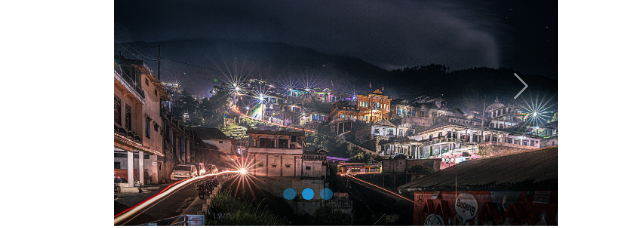
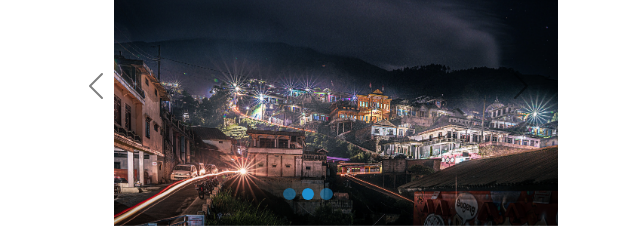
Before and after one commit to fernndzaky/NVJ-Client, a React (Create React App) app: page /about in a window 1280 px wide. Shown: the part 1596-1824 px from the top of the page, without its empty margins (332-972 px from the left). Built offline with nearby package versions, Linux system fonts and the light colour scheme.

Commit message:
change carousel color

```diff
--- a/src/css/Experiences.css
+++ b/src/css/Experiences.css
@@ -84,3 +84,9 @@
         border: 0.5vw solid #1BC47D !important;
     }
 }
+
+
+.carousel-control-next-icon,
+.carousel-control-prev-icon {
+  filter: invert(1);
+}
```
